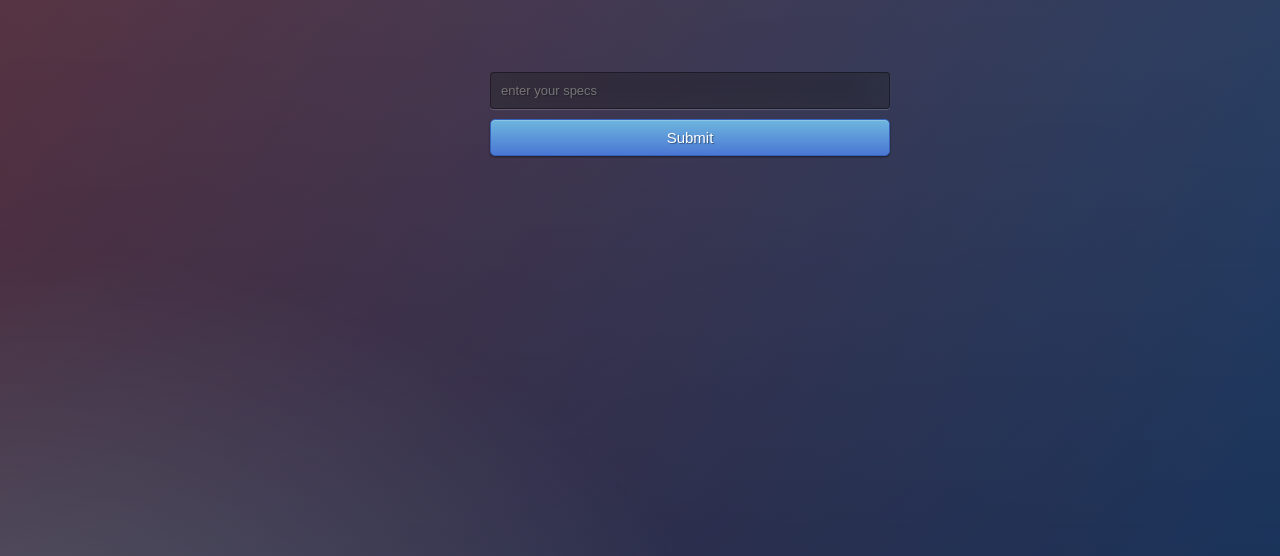
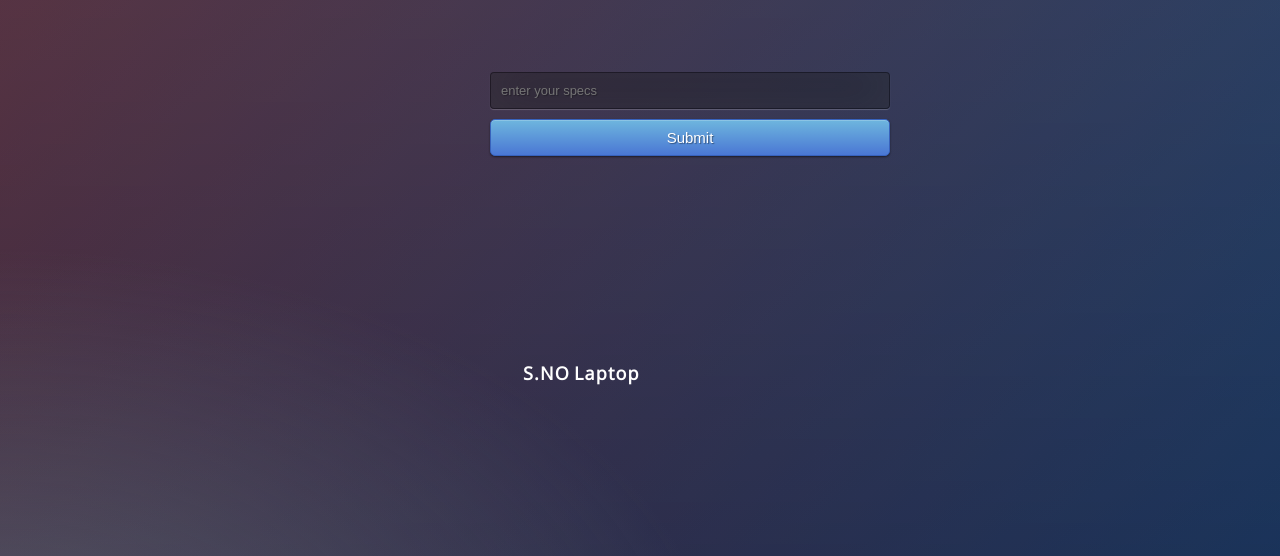
Before and after one commit to Anjali1224/LRS, a Flask app: page / in a window 1280 px wide. Shown: the part 98-654 px from the top of the page. Run offline with Flask 2, Linux system fonts and the light colour scheme; lists and menus that the app fills with data are empty; parts of the project's set-up code (start-up, migrations or seed data) failed here and were passed over.

Commit message:
Update index.html

```diff
--- a/templates/index.html
+++ b/templates/index.html
@@ -24,7 +24,7 @@
 			</form>
 		</div>
 
-  <div id="tablediv" style="  padding-left: 40%; padding-top: 10%;">
+	  <div id="tablediv" style="  padding-left: 40%; padding-top: 28%;">
 		<table>
 			<tr>
 				<th>S.NO</th>
```
Lines whose indentation alone changed are shown as unchanged.
